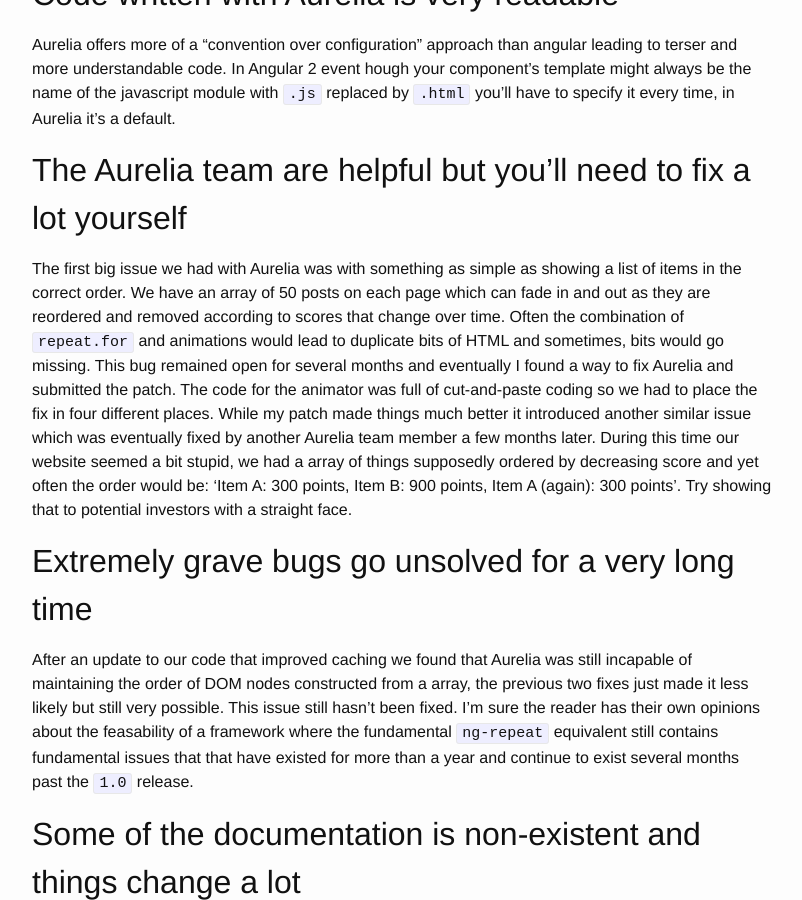
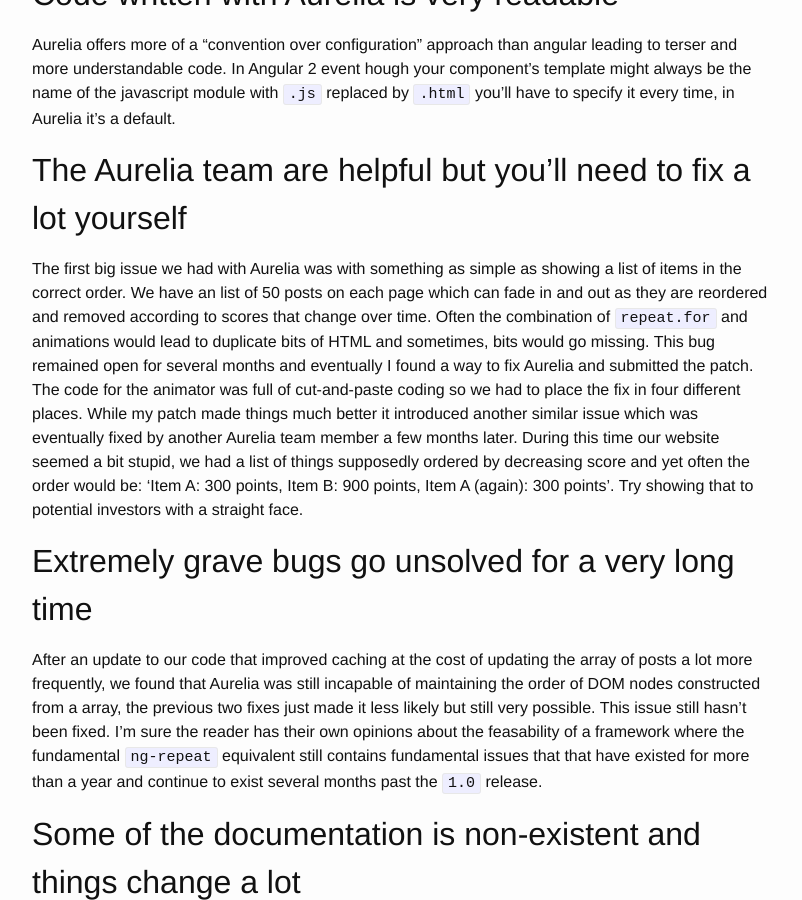
Before and after one commit to insidewhy/ohjames.github.io, a Jekyll site: the page built from _posts/2016-11-08-aurelia.md, in a window 1280 px wide and 900 px high, scrolled down 380 px. Shown: the whole window, without its empty margins (238-1040 px from the left). Built offline with Jekyll 4.4.1, drawn with Linux system fonts in a browser that asks for light colours; some of the changed text lies outside the part shown.

Commit message:
update aurelia post

```diff
--- a/_posts/2016-11-08-aurelia.md
+++ b/_posts/2016-11-08-aurelia.md
@@ -15,11 +15,11 @@ Aurelia offers more of a "convention over configuration" approach than angular l
 
 ## The Aurelia team are helpful but you'll need to fix a lot yourself
 
-The first big issue we had with Aurelia was with something as simple as showing a list of items in the correct order. We have an array of 50 posts on each page which can fade in and out as they are reordered and removed according to scores that change over time. Often the combination of `repeat.for` and animations would lead to duplicate bits of HTML and sometimes, bits would go missing. This bug remained open for several months and eventually I found a way to fix Aurelia and submitted the patch. The code for the animator was full of cut-and-paste coding so we had to place the fix in four different places. While my patch made things much better it introduced another similar issue which was eventually fixed by another Aurelia team member a few months later. During this time our website seemed a bit stupid, we had a array of things supposedly ordered by decreasing score and yet often the order would be: 'Item A: 300 points, Item B: 900 points, Item A (again): 300 points'. Try showing that to potential investors with a straight face.
+The first big issue we had with Aurelia was with something as simple as showing a list of items in the correct order. We have an list of 50 posts on each page which can fade in and out as they are reordered and removed according to scores that change over time. Often the combination of `repeat.for` and animations would lead to duplicate bits of HTML and sometimes, bits would go missing. This bug remained open for several months and eventually I found a way to fix Aurelia and submitted the patch. The code for the animator was full of cut-and-paste coding so we had to place the fix in four different places. While my patch made things much better it introduced another similar issue which was eventually fixed by another Aurelia team member a few months later. During this time our website seemed a bit stupid, we had a list of things supposedly ordered by decreasing score and yet often the order would be: 'Item A: 300 points, Item B: 900 points, Item A (again): 300 points'. Try showing that to potential investors with a straight face.
 
 ## Extremely grave bugs go unsolved for a very long time
 
-After an update to our code that improved caching we found that Aurelia was still incapable of maintaining the order of DOM nodes constructed from a array, the previous two fixes just made it less likely but still very possible. This issue still hasn't been fixed. I'm sure the reader has their own opinions about the feasability of a framework where the fundamental `ng-repeat` equivalent still contains fundamental issues that that have existed for more than a year and continue to exist several months past the `1.0` release.
+After an update to our code that improved caching at the cost of updating the array of posts a lot more frequently, we found that Aurelia was still incapable of maintaining the order of DOM nodes constructed from a array, the previous two fixes just made it less likely but still very possible. This issue still hasn't been fixed. I'm sure the reader has their own opinions about the feasability of a framework where the fundamental `ng-repeat` equivalent still contains fundamental issues that that have existed for more than a year and continue to exist several months past the `1.0` release.
 
 ## Some of the documentation is non-existent and things change a lot
 
@@ -42,3 +42,7 @@ To fix the delay on mobile we had to port our entire application to a new build
 1. aurelia-cli: seems to reinvent many wheels. It provides a custom implementation of `require` when something like [almond](https://github.com/requirejs/almond) could have been used. Angular 2's cli uses webpack 2 to build, and the angular 2 team have distributed all of their code in such a way that webpack 2 can perform tree-shaking to reduce the size of the built code through analysis and removal of unused code. The custom solution aurelia-cli offers cannot match this.
 2. @easy-webpack: A collection of utilities that are supposed to make webpack easier to use, the lack of any documentation renders them nothing but an unnecessary layer of obfuscation.
 3. Am a little worried that the Aurelia teams are still releasing new ambitious projects (Aurelia UX?) without solidifying the foundations. When fundamental bugs still exist in the framework past the beta mark it isn't encouraging to see the team making bold new advances, you want to see the foundations being solidified at all costs.
+
+## The final straw
+
+When I realised Aurelia hadn't been able to do something as simple as synchronise my array with my view for over a year, and that I still can't, even though `1.0` has been out for months, that was it for me.
```
